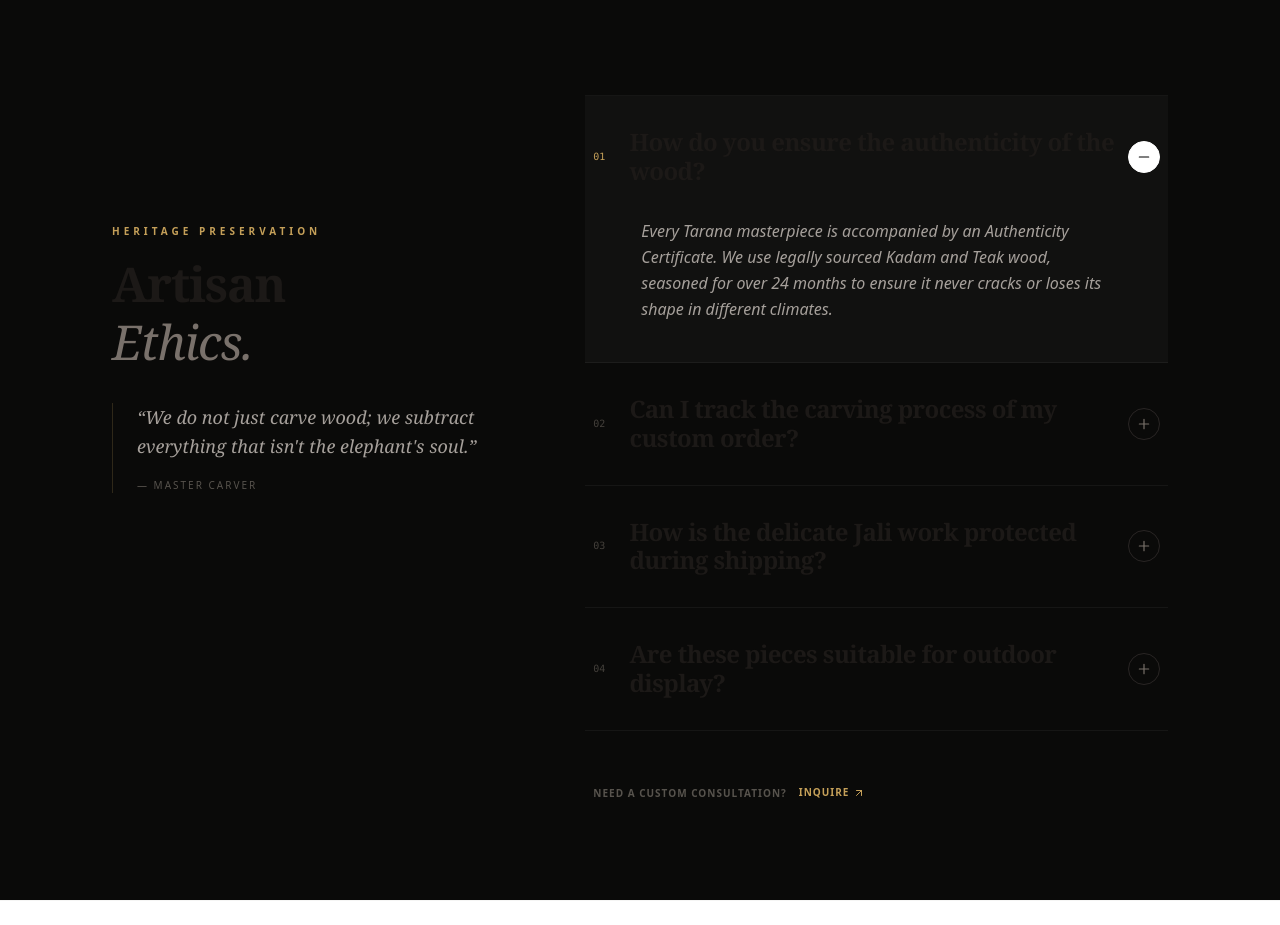
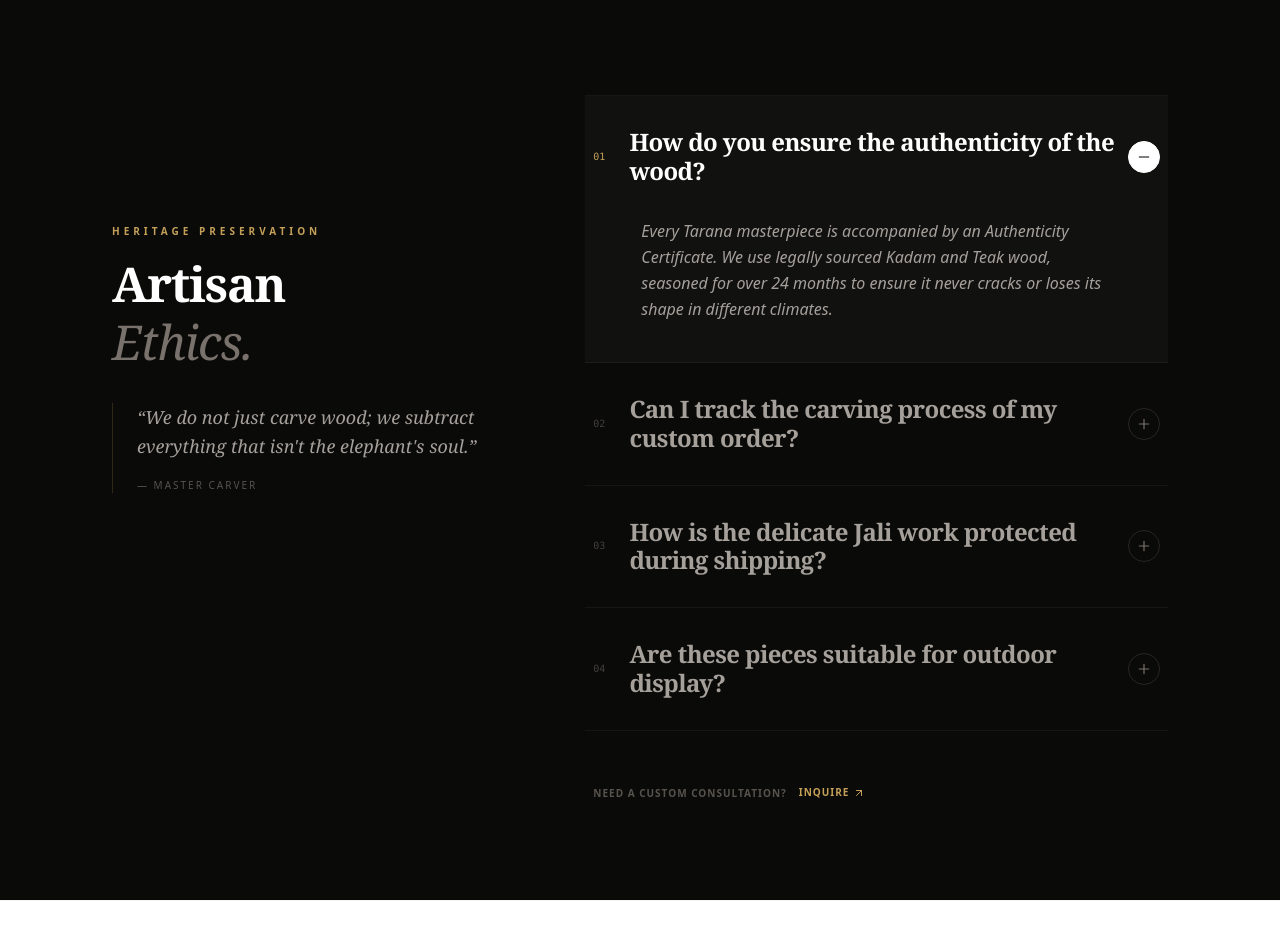
Before and after one commit to tarana-handicrafts/tarana-handicrafts-frontend, a Next.js app: page / in a window 1280 px wide. Shown: the part 3500-4425 px from the top of the page. Built offline with nearby package versions, Linux system fonts and the light colour scheme; no server answers; a web font is replaced by a local one.

Commit message:
theme-modification: Set text-white at some places

```diff
--- a/src/app/about/page.tsx
+++ b/src/app/about/page.tsx
@@ -445,7 +445,7 @@ export default function AboutPage() {
       {/* CTA Section */}
       <section className="mx-4 mb-8 rounded-xl bg-[#C5A059] py-16 px-6 text-center text-white md:mx-auto md:max-w-7xl">
         <div className="mx-auto max-w-3xl">
-          <h2 className="mb-4 font-serif text-3xl md:text-5xl">
+          <h2 className="mb-4 font-serif text-3xl md:text-5xl !text-white">
             Ready to Own a Piece of Jaipur?
           </h2>
           <p className="mb-8 text-lg font-light opacity-90">
--- a/src/app/contact/page.tsx
+++ b/src/app/contact/page.tsx
@@ -589,7 +589,7 @@ ${sanitizedData.message}`;
       {/* CTA Section */}
       <section className="mx-4 mb-8 rounded-xl bg-[#C5A059] py-16 px-6 text-center text-white md:mx-auto md:max-w-7xl">
         <div className="mx-auto max-w-3xl">
-          <h2 className="mb-4 font-serif text-3xl md:text-4xl">
+          <h2 className="mb-4 font-serif !text-white text-3xl md:text-4xl">
             Ready to Start Your Order?
           </h2>
           <p className="mb-8 text-lg font-light opacity-90">
--- a/src/app/use-cases/page.tsx
+++ b/src/app/use-cases/page.tsx
@@ -59,7 +59,7 @@ export default function UseCasesPage() {
                   priority={index < 3}
                 />
                 <div className="absolute inset-0 bg-gradient-to-t from-black/60 to-transparent" />
-                <h2 className="absolute bottom-4 left-4 text-2xl font-bold text-white">
+                <h2 className="absolute bottom-4 left-4 text-2xl font-bold !text-white">
                   {useCase.title}
                 </h2>
               </div>
@@ -108,7 +108,7 @@ export default function UseCasesPage() {
 
         {/* CTA Section */}
         <div className="mt-20 rounded-xl bg-[#C5A059] p-8 text-center text-white sm:p-12">
-          <h2 className="mb-4 font-serif text-3xl sm:text-4xl">
+          <h2 className="mb-4 font-serif !text-white text-3xl sm:text-4xl">
             Need Custom Pieces for Your Project?
           </h2>
           <p className="mx-auto mb-8 max-w-2xl text-lg opacity-90">
--- a/src/components/home/ProfessionalQA.tsx
+++ b/src/components/home/ProfessionalQA.tsx
@@ -75,7 +75,7 @@ export function ProfessionalQA() {
                 <span className="mb-4 block text-[10px] font-bold uppercase tracking-[0.4em] text-[#C5A059]">
                   Heritage Preservation
                 </span>
-                <h2 className="mb-8 font-serif text-4xl leading-tight tracking-tight md:text-5xl">
+                <h2 className="mb-8 font-serif text-4xl leading-tight tracking-tight !text-white md:text-5xl">
                   Artisan <br />
                   <span className="font-light italic text-stone-500">
                     Ethics.
@@ -126,8 +126,8 @@ export function ProfessionalQA() {
                         <h3
                           className={`font-serif text-xl tracking-tight transition-all duration-500 md:text-2xl ${
                             isOpen
-                              ? "text-white"
-                              : "text-stone-400 group-hover:text-stone-200"
+                              ? "!text-white"
+                              : "!text-stone-400 group-hover:text-stone-200"
                           }`}
                         >
                           {faq.q}
--- a/src/data/elephantCategories.json
+++ b/src/data/elephantCategories.json
@@ -6,12 +6,22 @@
       description: "Elephants are large mammals known for their intelligence and social behavior."
     },
     {
+      id: 9,
+      name: "Painting",
+      description: "Elephants are often depicted in art and culture, symbolizing strength, wisdom, and good fortune."
+    },
+    {
       id: 2,
+      name: "Plain Jali",
+      description: "Elephants communicate through a variety of vocalizations and body language."
+    },
+    {
+      id: 3,
       name: "Jali Jewellery",
       description: "Elephants are herbivores, meaning they primarily eat plants."
     },
     {
-      id: 3,
+      id: 4,
       name: "Jungle Carving",
       description: "Many elephant species are classified as endangered due to habitat loss and poaching."
     },
@@ -25,20 +35,16 @@
       name: "Jungle Fight Carving",
       description: "Elephants are social animals that live in herds led by a matriarch."
     },
-    {
-      id: 6,
-      name: "Plain Jali",
-      description: "Elephants communicate through a variety of vocalizations and body language."
-    },
+
     {
       id: 7,
-      name: "",
+      name: "Light Carving",
       description: "Elephants have a long gestation period of about 22 months, the longest of any land animal."
     },
     {
       id: 8,
       name: "Jungle Fight Jali",
       description: "Elephants play a crucial role in their ecosystems by helping to maintain the balance of plant and animal life."
-    }
+    },
   ]
 }
```
